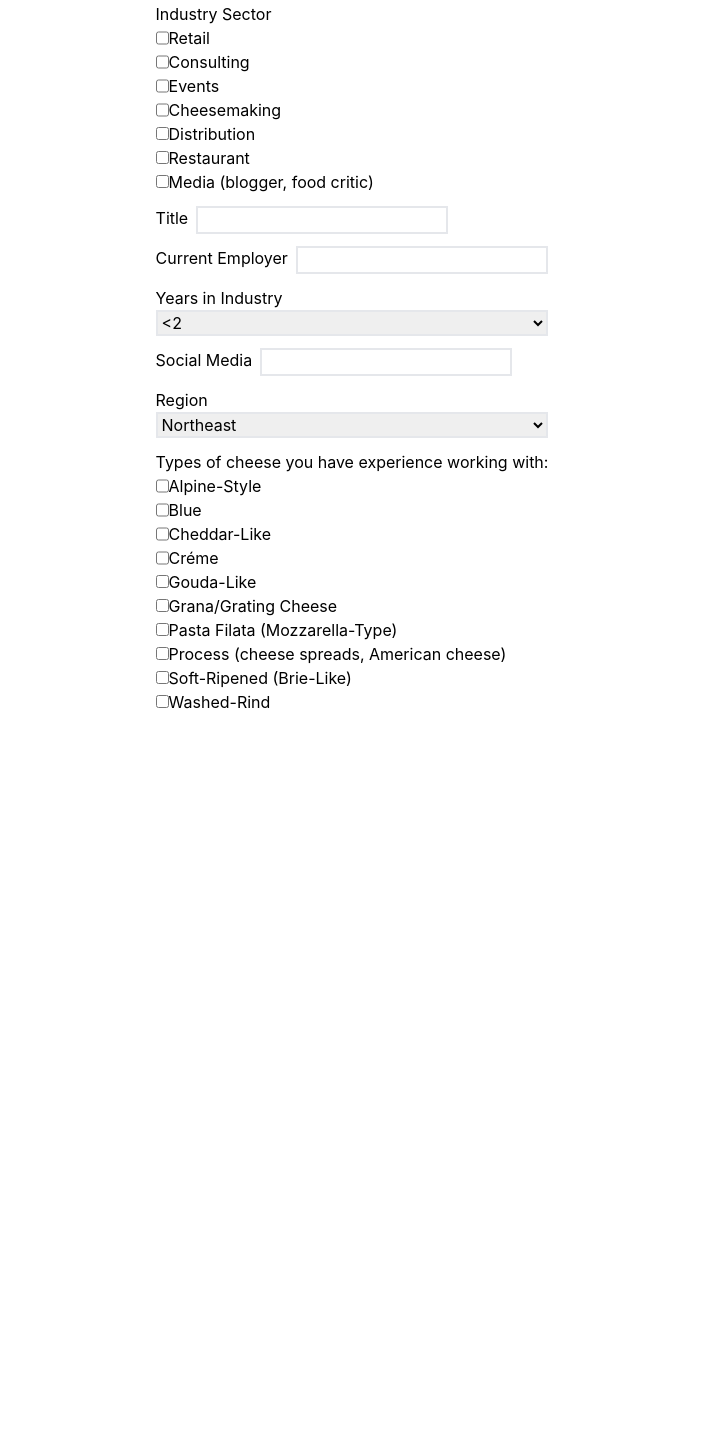
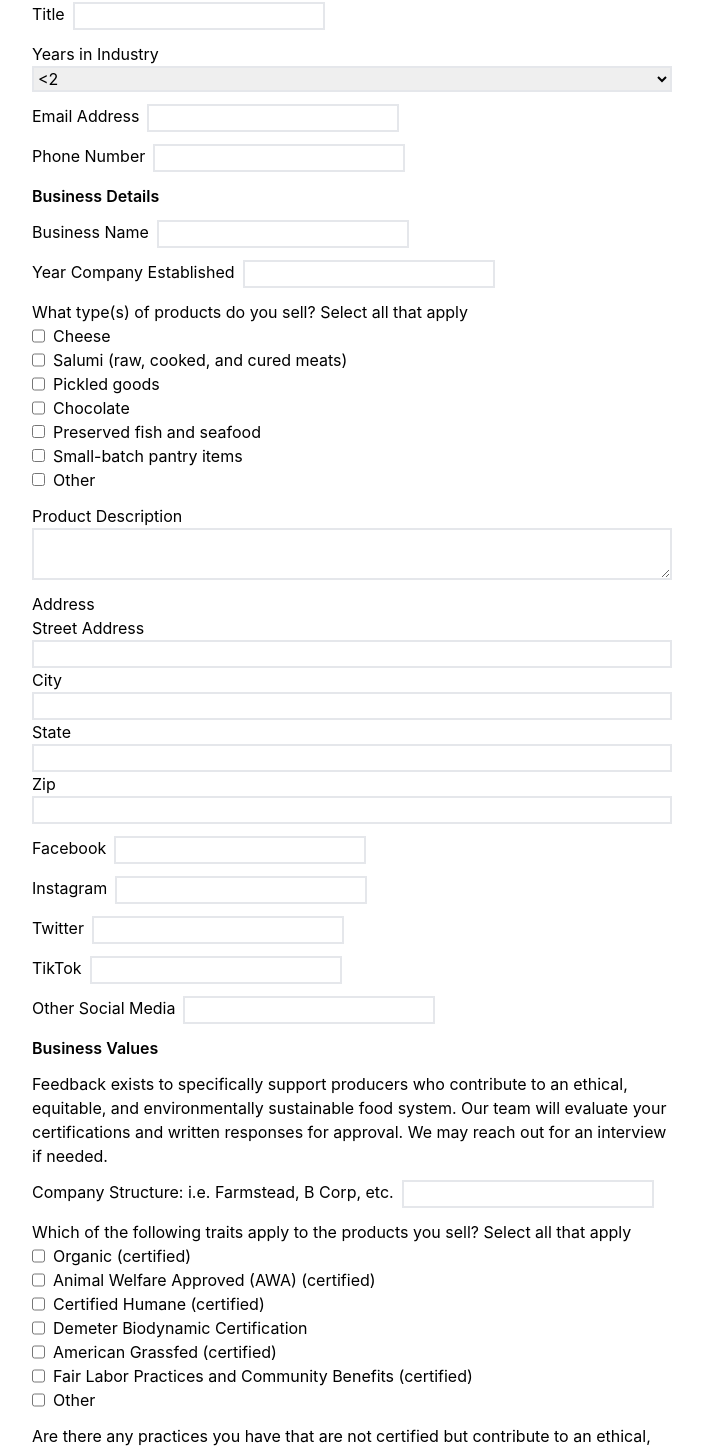
Before and after one commit to techfleetworks/feedback-phase-1, a Next.js app: page /producerform in a window 1280 px wide. Shown: the part 172-1623 px from the top of the page, without its empty margins (288-991 px from the left). Before the commit the page ends 898 px from the top, so only its background shows below. Built offline with nearby package versions, Linux system fonts and the light colour scheme.

Commit message:
update producer registraiton

```diff
--- a/pages/producerform.tsx
+++ b/pages/producerform.tsx
@@ -9,74 +9,26 @@ const producerform = (props: Props) => {
         <form className="flex flex-col">
           <h1 className="text-center mb-3">Producer Registration</h1>
 
-          <h1 className="mb-3">Personal Information</h1>
+          <h1 className="mb-3 font-semibold">Personal Information</h1>
 
           <div className="inline-flex mb-3">
             <label className="mr-2">Name</label>
-            <input className="border-2" type="text"></input>
+            <input className="border-2" type="text" name="name"></input>
           </div>
 
           <div className="flex flex-col mb-3">
             <label>Preferred Pronouns</label>
-            <select className="border-2" name="experience">
-              <option value="2">They/Them</option>
-              <option value="2-4">She/Her</option>
-              <option value="5-10">He/Him</option>
-              <option value="10">Prefer Not to Say</option>
+            <select className="border-2" name="pronouns">
+              <option value="they">They/Them</option>
+              <option value="she">She/Her</option>
+              <option value="he">He/Him</option>
+              <option value="noresponse">Prefer Not to Say</option>
             </select>
-          </div>
-
-          <div className="flex flex-col mb-3">
-            <label>Industry Sector</label>
-            <div className="inline-flex">
-              <input type="checkbox" name="industry" value="retail" />
-              <label>Retail</label>
-            </div>
-
-            <div className="inline-flex">
-              <input type="checkbox" name="industry" value="consulting" />
-              <label>Consulting</label>
-            </div>
-
-            <div className="inline-flex">
-              <input type="checkbox" name="industry" value="events" />
-              <label>Events</label>
-            </div>
-
-            <div className="inline-flex">
-              <input type="checkbox" name="industry" value="cheesemaking" />
-              <label>Cheesemaking</label>
-            </div>
-
-            <div>
-              <input type="checkbox" name="industry" value="distribution" />
-              <label>Distribution</label>
-            </div>
-
-            <div>
-              <input type="checkbox" name="industry" value="restaurant" />
-              <label>Restaurant</label>
-            </div>
-
-            <div>
-              <input type="checkbox" name="industry" value="media" />
-              <label>Media &#40;blogger, food critic&#41;</label>
-            </div>
-
-            {/* <div>
-              <input type="checkbox" name="industry" value="experience" />
-              <label>Years in industry</label>
-            </div> */}
           </div>
 
           <div className="inline-flex mb-3">
             <label className="mr-2">Title</label>
-            <input className="border-2" type="text"></input>
-          </div>
-
-          <div className="inline-flex mb-3">
-            <label className="mr-2">Current Employer</label>
-            <input className="border-2" type="text"></input>
+            <input className="border-2" type="text" name="title"></input>
           </div>
 
           <div className="flex flex-col mb-3">
@@ -85,92 +37,265 @@ const producerform = (props: Props) => {
               <option value="2">&#60;2</option>
               <option value="2-4">2-4</option>
               <option value="5-10">5-10</option>
-              <option value="10">10&#43;</option>
+              <option value="10-20">10-20</option>
+              <option value="20">20&#43;</option>
             </select>
           </div>
 
           <div className="inline-flex mb-3">
-            <label className="mr-2">Social Media</label>
+            <label className="mr-2">Email Address</label>
+            <input className="border-2" type="text" name="email"></input>
+          </div>
+
+          <div className="inline-flex mb-3">
+            <label className="mr-2">Phone Number</label>
+            <input className="border-2" type="text" name="phone"></input>
+          </div>
+
+          <h1 className="mb-3 font-semibold">Business Details</h1>
+
+          <div className="inline-flex mb-3">
+            <label className="mr-2">Business Name</label>
             <input className="border-2" type="text"></input>
           </div>
 
-          <div className="flex flex-col mb-3">
-            <label>Region</label>
-            <select className="border-2" name="experience">
-              <option value="2">Northeast</option>
-              <option value="2-4">Midwest</option>
-              <option value="5-10">South</option>
-              <option value="10">West</option>
-            </select>
+          <div className="inline-flex mb-3">
+            <label className="mr-2">Year Company Established</label>
+            <input className="border-2" type="text" name="established"></input>
           </div>
 
           <div className="flex flex-col mb-3">
-            <label>Types of cheese you have experience working with:</label>
+            <label>
+              What type(s) of products do you sell? Select all that apply
+            </label>
             <div className="inline-flex">
-              <input type="checkbox" name="cheese" value="Alpine-Style" />
-              <label>Alpine-Style</label>
+              <input
+                className="mr-2"
+                type="checkbox"
+                name="products"
+                value="cheese"
+              />
+              <label>Cheese</label>
             </div>
 
             <div className="inline-flex">
-              <input type="checkbox" name="cheese" value="Blue" />
-              <label>Blue</label>
+              <input
+                className="mr-2"
+                type="checkbox"
+                name="products"
+                value="salumi"
+              />
+              <label>Salumi (raw, cooked, and cured meats)</label>
             </div>
 
             <div className="inline-flex">
-              <input type="checkbox" name="cheese" value="Cheddar-Like" />
-              <label>Cheddar-Like</label>
+              <input
+                className="mr-2"
+                type="checkbox"
+                name="products"
+                value="pickled"
+              />
+              <label>Pickled goods</label>
             </div>
 
             <div className="inline-flex">
-              <input type="checkbox" name="cheese" value="Créme" />
-              <label>Créme</label>
-            </div>
-
-            <div>
-              <input type="checkbox" name="cheese" value="Gouda-Like" />
-              <label>Gouda-Like</label>
+              <input
+                className="mr-2"
+                type="checkbox"
+                name="products"
+                value="chocolate"
+              />
+              <label>Chocolate</label>
             </div>
 
             <div>
               <input
+                className="mr-2"
                 type="checkbox"
-                name="cheese"
-                value="Grana/Grating Cheese"
+                name="products"
+                value="fish"
               />
-              <label>Grana/Grating Cheese</label>
+              <label>Preserved fish and seafood</label>
             </div>
 
             <div>
               <input
+                className="mr-2"
                 type="checkbox"
-                name="cheese"
-                value="Pasta Filata (Mozzarella-Type)"
+                name="products"
+                value="pantry"
               />
-              <label>Pasta Filata (Mozzarella-Type)</label>
+              <label>Small-batch pantry items</label>
             </div>
 
             <div>
               <input
+                className="mr-2"
                 type="checkbox"
-                name="cheese"
-                value="Process (cheese spreads, American cheese)"
+                name="products"
+                value="other"
               />
-              <label>Process (cheese spreads, American cheese)</label>
+              <label>Other</label>
+            </div>
+          </div>
+
+          <div className="inline-flex mb-3 display-flex flex-col">
+            <label className="mr-2">Product Description</label>
+            <textarea className="border-2" name="pdescription"></textarea>
+          </div>
+
+          <div className="inline-flex mb-3 display-flex flex-col">
+            <h1>Address</h1>
+            <label className="mr-2">Street Address</label>
+            <input className="border-2" name="street"></input>
+            <label className="mr-2">City</label>
+            <input className="border-2" name="city"></input>
+            <label className="mr-2">State</label>
+            <input className="border-2" name="state"></input>
+            <label className="mr-2">Zip</label>
+            <input className="border-2" name="zip"></input>
+          </div>
+
+          <div className="inline-flex mb-3">
+            <label className="mr-2">Facebook</label>
+            <input className="border-2" type="text" name="facebook"></input>
+          </div>
+
+          <div className="inline-flex mb-3">
+            <label className="mr-2">Instagram</label>
+            <input className="border-2" type="text" name="instagram"></input>
+          </div>
+
+          <div className="inline-flex mb-3">
+            <label className="mr-2">Twitter</label>
+            <input className="border-2" type="text" name="twitter"></input>
+          </div>
+
+          <div className="inline-flex mb-3">
+            <label className="mr-2">TikTok</label>
+            <input className="border-2" type="text" name="tiktok"></input>
+          </div>
+
+          <div className="inline-flex mb-3">
+            <label className="mr-2">Other Social Media</label>
+            <input className="border-2" type="text" name="socialmedia"></input>
+          </div>
+
+          <h1 className="mb-3 font-semibold">Business Values</h1>
+          <p className="mb-3">
+            Feedback exists to specifically support producers who contribute to
+            an ethical, equitable, and environmentally sustainable food system.
+            Our team will evaluate your certifications and written responses for
+            approval. We may reach out for an interview if needed.
+          </p>
+
+          <div className="inline-flex mb-3">
+            <label className="mr-2">
+              Company Structure: i.e. Farmstead, B Corp, etc.{" "}
+            </label>
+            <input
+              className="border-2"
+              type="text"
+              name="companystructure"
+            ></input>
+          </div>
+
+          <div className="flex flex-col mb-3">
+            <label>
+              Which of the following traits apply to the products you sell?
+              Select all that apply
+            </label>
+
+            <div className="inline-flex">
+              <input
+                className="mr-2"
+                type="checkbox"
+                name="traits"
+                value="organic"
+              />
+              <label>Organic (certified)</label>
             </div>
 
-            <div>
+            <div className="inline-flex">
               <input
+                className="mr-2"
                 type="checkbox"
-                name="cheese"
-                value="Soft-Ripened (Brie-Like)"
+                name="traits"
+                value="awa"
               />
-              <label>Soft-Ripened (Brie-Like)</label>
+              <label>Animal Welfare Approved (AWA) (certified)</label>
             </div>
 
-            <div>
-              <input type="checkbox" name="cheese" value="Washed-Rind" />
-              <label>Washed-Rind</label>
+            <div className="inline-flex">
+              <input
+                className="mr-2"
+                type="checkbox"
+                name="traits"
+                value="humane"
+              />
+              <label>Certified Humane (certified)</label>
             </div>
+
+            <div className="inline-flex">
+              <input
+                className="mr-2"
+                type="checkbox"
+                name="traits"
+                value="dbc"
+              />
+              <label>Demeter Biodynamic Certification</label>
+            </div>
+
+            <div className="inline-flex">
+              <input
+                className="mr-2"
+                type="checkbox"
+                name="traits"
+                value="grassfed"
+              />
+              <label>American Grassfed (certified)</label>
+            </div>
+
+            <div className="inline-flex">
+              <input
+                className="mr-2"
+                type="checkbox"
+                name="traits"
+                value="fairlabor"
+              />
+              <label>
+                Fair Labor Practices and Community Benefits (certified)
+              </label>
+            </div>
+
+            <div className="inline-flex">
+              <input
+                className="mr-2"
+                type="checkbox"
+                name="traits"
+                value="other"
+              />
+              <label>Other</label>
+            </div>
+          </div>
+
+          <div className="inline-flex mb-3 display-flex flex-col">
+            <label className="mr-2">
+              Are there any practices you have that are not certified but
+              contribute to an ethical, equitable, and/or environmentally
+              sustainable food system? Please share here.
+            </label>
+            <textarea className="border-2" name="practices"></textarea>
+          </div>
+
+          <div className="inline-flex mb-3 display-flex flex-col">
+            <label className="mr-2">
+              In the small, values-based food production economy, certain groups
+              are underrepresented, in terms of race, ethnicity, gender
+              identity, sexual orientation, physical ability, and/or immigration
+              status. Are you a member of an underrepresented group?
+            </label>
+            <textarea className="border-2" name="representation"></textarea>
           </div>
         </form>
       </div>
```
